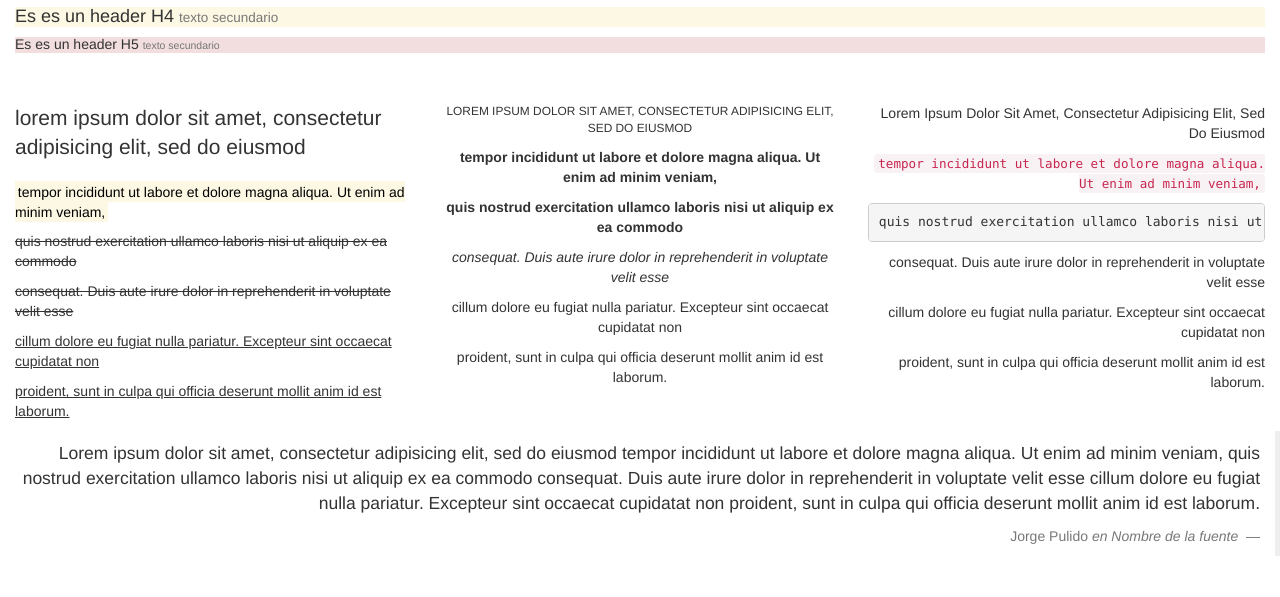
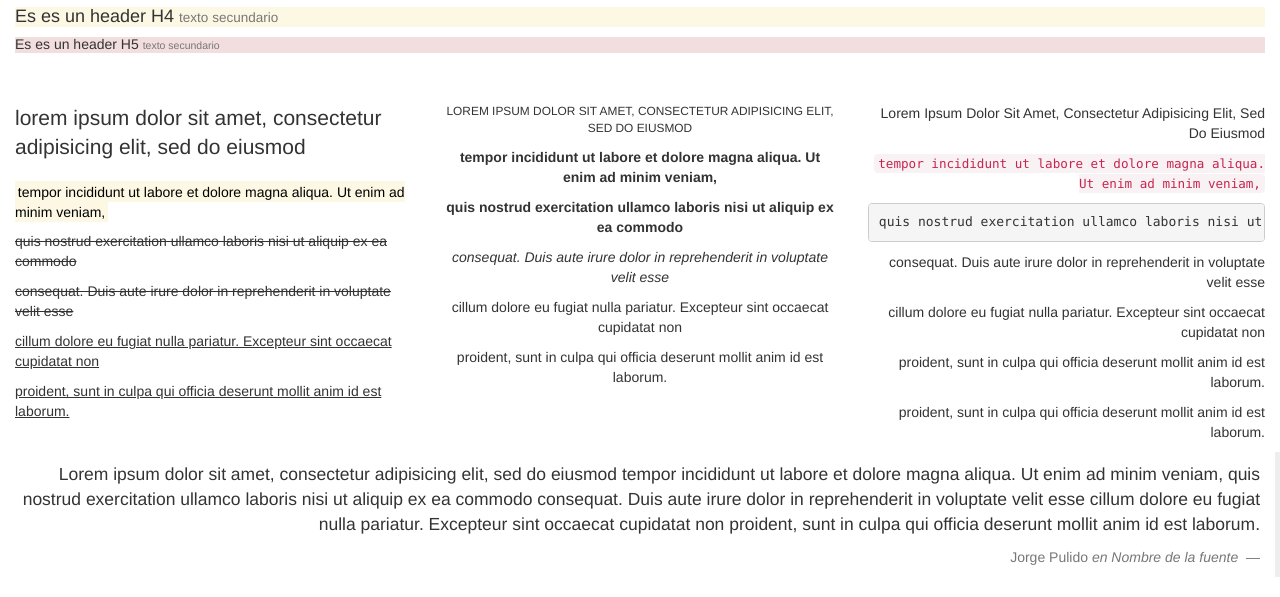
Before and after one commit to jecpulido/Bootrstrap, a plain HTML site: page Bootstrap/Tipografia.html in a window 1280 px wide. Shown: the part 399-996 px from the top of the page. Before the commit the page ends 975 px from the top, so only its background shows below. Drawn offline with Linux system fonts and the light colour scheme.

Commit message:
Cambio prueba
Esta es una prueba

```diff
--- a/Bootstrap/Tipografia.html
+++ b/Bootstrap/Tipografia.html
@@ -47,6 +47,7 @@
         <p class="">consequat. Duis aute irure dolor in reprehenderit in voluptate velit esse </p>
         <p class="">cillum dolore eu fugiat nulla pariatur. Excepteur sint occaecat cupidatat non </p>
         <p class="">proident, sunt in culpa qui officia deserunt mollit anim id est laborum.</p>
+       <p class="">proident, sunt in culpa qui officia deserunt mollit anim id est laborum.</p>
       </div>
     </div>
     <div class="row">
```
